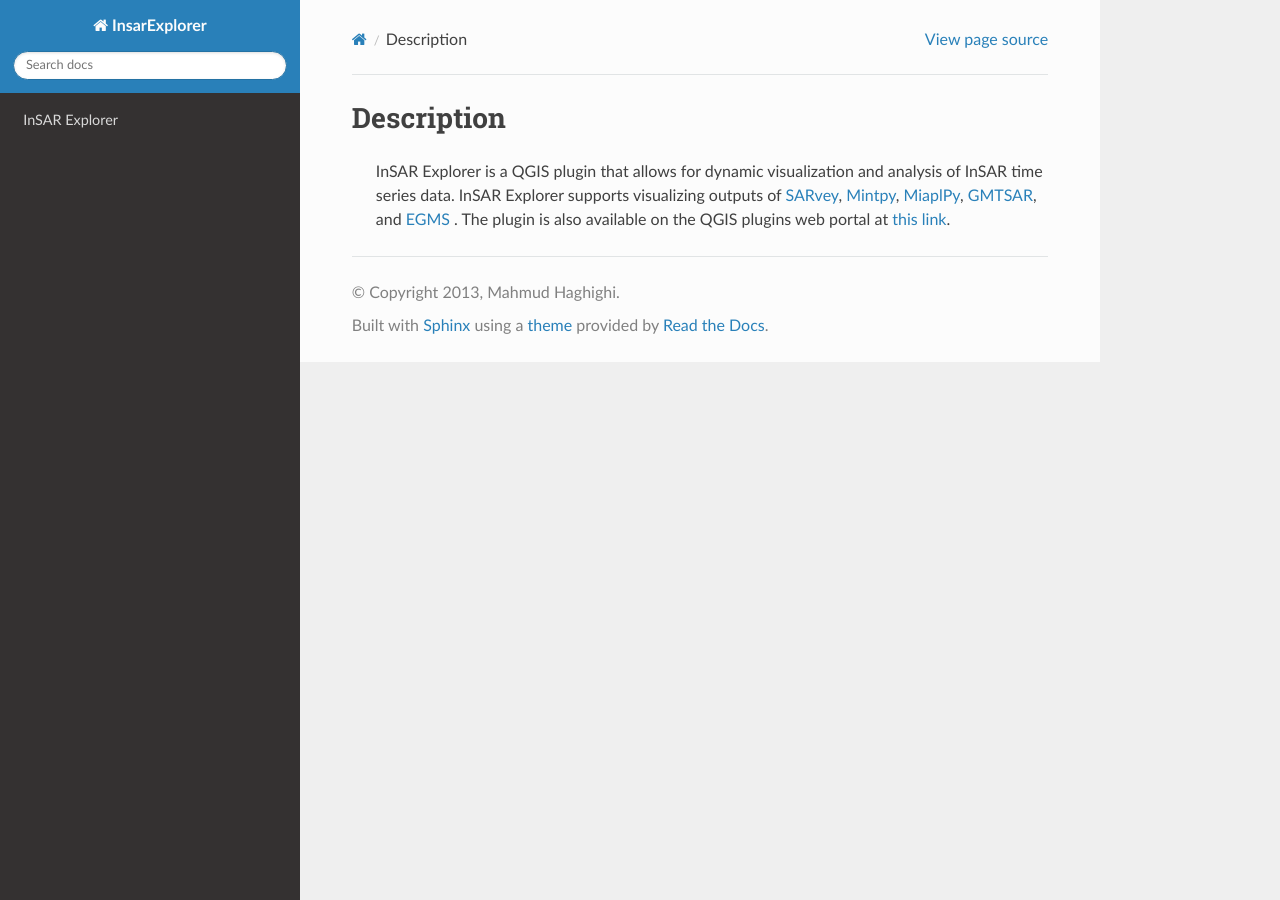
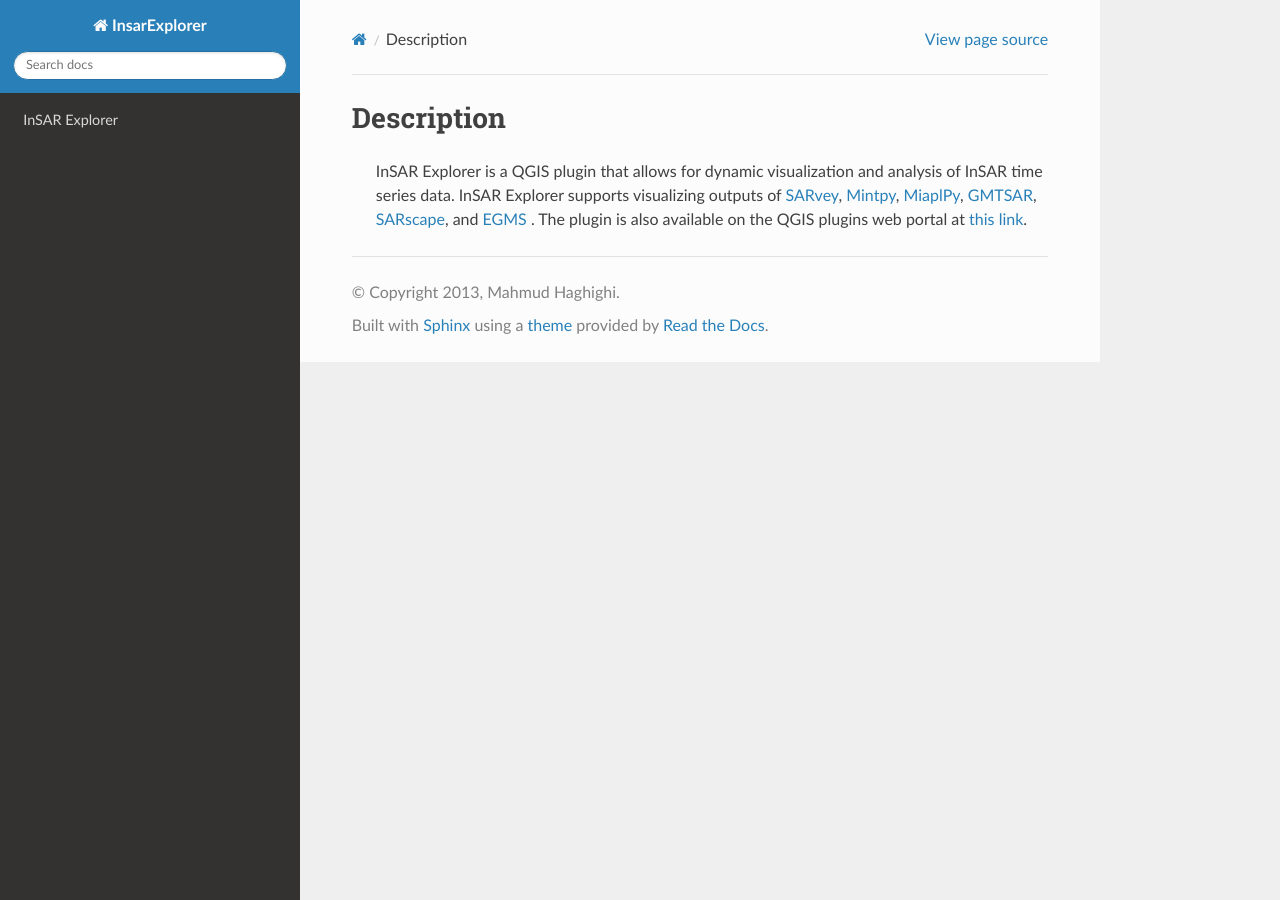
Before and after one commit to luhipi/insar-explorer, a Sphinx documentation site: the page built from help/source/description.rst, in a window 1280 px wide. Built offline with Sphinx 7.4.7 and the Read the Docs theme 3.1.0, drawn with Linux system fonts in a browser that asks for light colours; formulas are drawn with MathJax 3.

Commit message:
add sarscape support

```diff
--- a/help/source/data_preparation.rst
+++ b/help/source/data_preparation.rst
@@ -13,4 +13,6 @@
 
 .. include:: data_preparation/stamps.rst
 
+.. include:: data_preparation/sarrcape.rst
+
 .. include:: data_preparation/egms.rst
--- /dev/null
+++ b/help/source/data_preparation/sarscape.rst
@@ -0,0 +1,2 @@
+**SARscape**
+^^^^^^^^^^^^^^
--- a/help/source/description.rst
+++ b/help/source/description.rst
@@ -9,6 +9,7 @@
     `Mintpy <https://github.com/insarlab/MintPy>`_,
     `MiaplPy <https://github.com/insarlab/MiaplPy>`_,
     `GMTSAR <https://topex.ucsd.edu/gmtsar/>`_,
+    `SARscape <https://www.sarmap.ch/index.php/software/sarscape/>`_,
     and `EGMS <https://egms.land.copernicus.eu/>`_
     .
     The plugin is also available on the QGIS plugins web portal at `this link <https://plugins.qgis.org/plugins/insar_explorer-dev/>`_.
```
